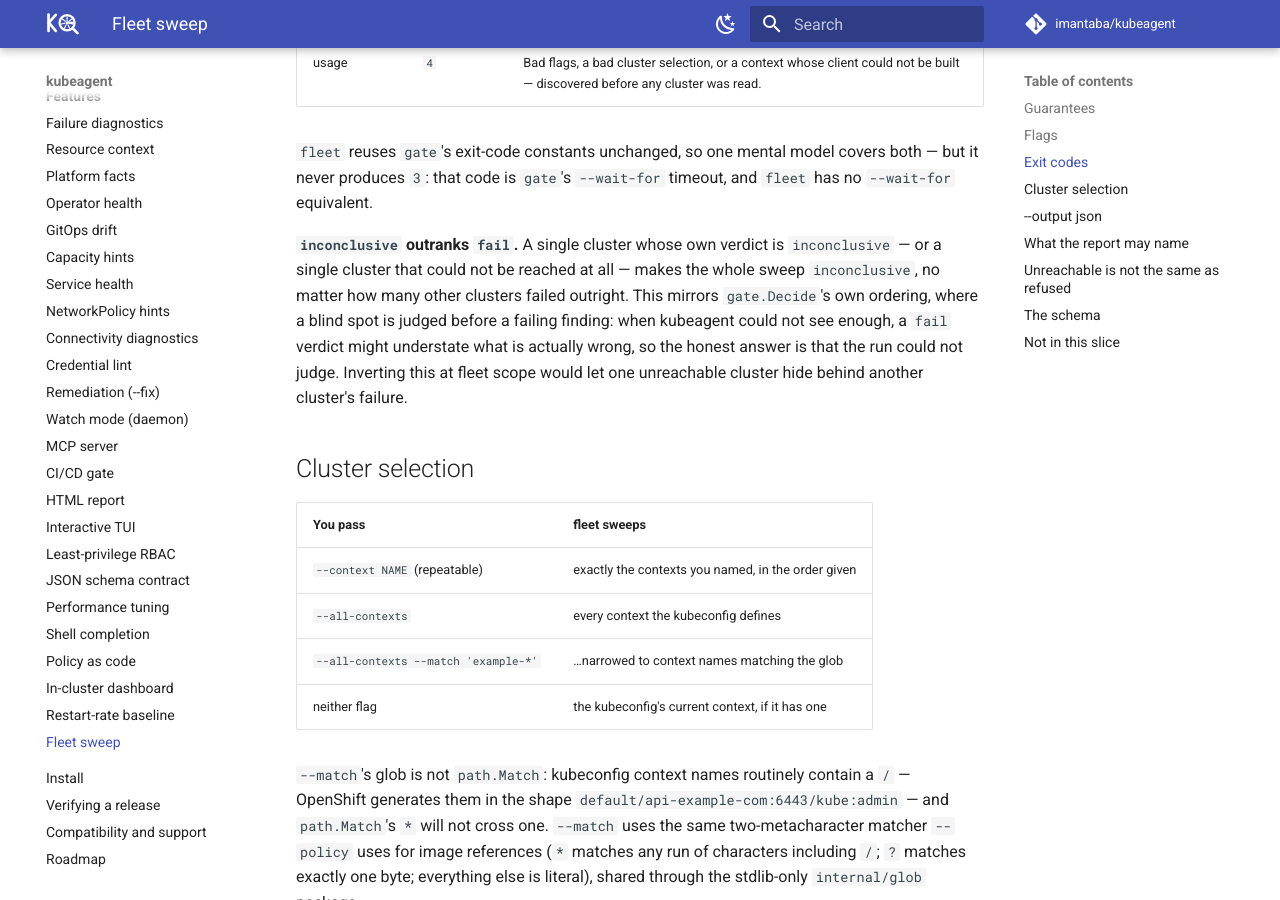
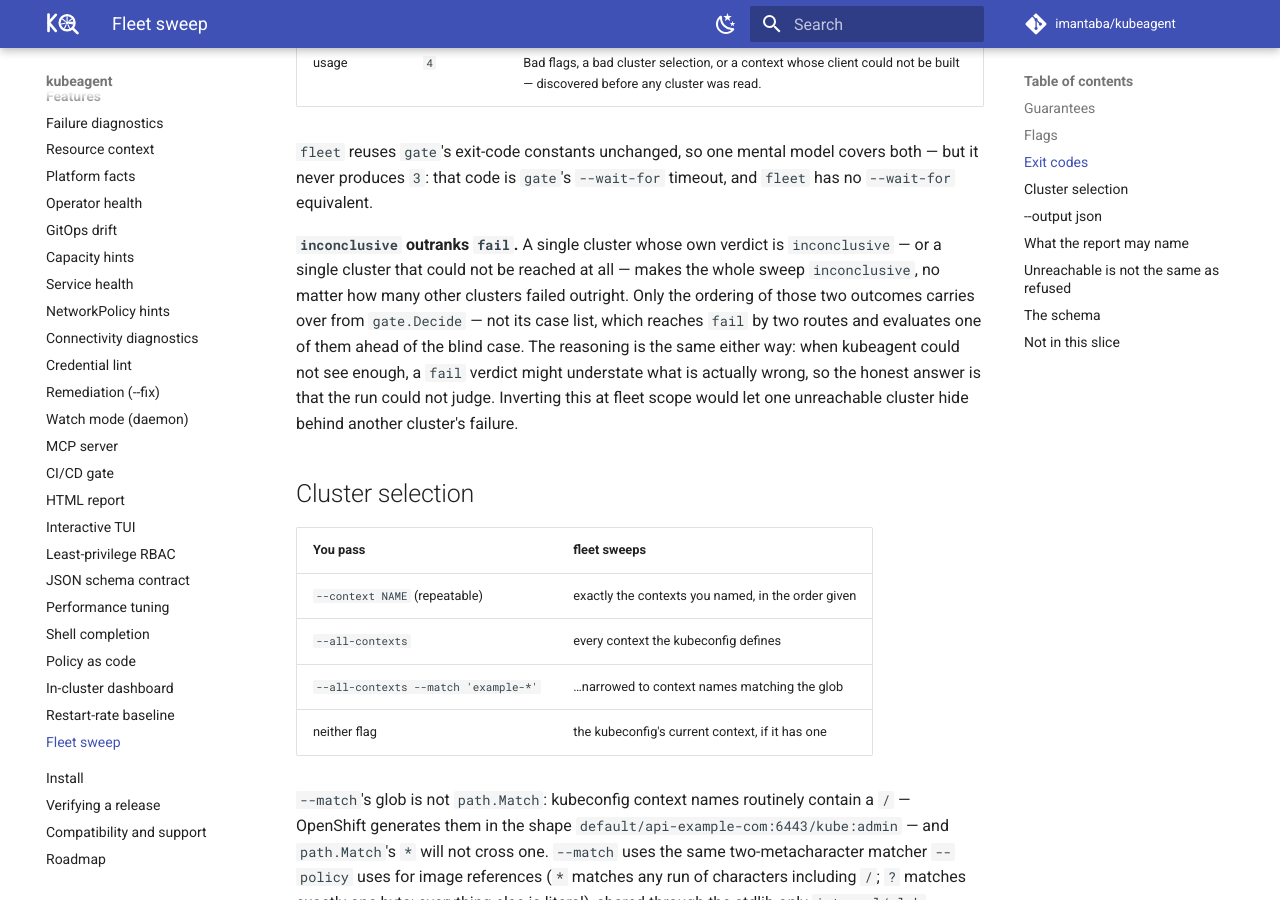
Before and after one commit to imantaba/kubeagent, an MkDocs documentation site: the page built from website/docs/features/fleet.md, in a window 1280 px wide and 900 px high, scrolled down 2144 px. Built offline with MkDocs 1.6.1 and Material for MkDocs 9.7.7, drawn with Linux system fonts in a browser that asks for light colours; comment, search, counter and statistics services are not loaded.

Commit message:
docs: fix two Task 7 review findings — a stale count and an overstated claim
CLAUDE.md's internal/dashboard paragraph still called the versioned JSON
documents "seven" while two paragraphs below it — updated by the fleet
documentation commit — already said "eight". All three sentences describe the
same number, so the file contradicted itself a few lines apart.

website/docs/features/fleet.md claimed fleet's inconclusive-outranks-fail
ordering "mirrors gate.Decide's own ordering, where a blind spot is judged
before a failing finding". That is not true of gate.Decide's full switch: an
in-scope policy rule that never ran resolves to "fail" one case before the
blind check runs. The claim happens to hold for every verdict fleet can
produce, because fleet builds gate.Options{FailOn} and never sets the policy
fields — but a doc that states a false thing about another package's control
flow and is saved by a coincidence of the caller is a doc that will mislead
the first reader who changes the caller. Reworded to say what actually carries
over, matching the comment on internal/fleet's own decide().

Signed-off-by: imantaba <itn.taba@gmail.com>

```diff
--- a/website/docs/features/fleet.md
+++ b/website/docs/features/fleet.md
@@ -83,11 +83,13 @@ timeout, and `fleet` has no `--wait-for` equivalent.
 **`inconclusive` outranks `fail`.** A single cluster whose own verdict is
 `inconclusive` — or a single cluster that could not be reached at all — makes
 the whole sweep `inconclusive`, no matter how many other clusters failed
-outright. This mirrors `gate.Decide`'s own ordering, where a blind spot is
-judged before a failing finding: when kubeagent could not see enough, a
-`fail` verdict might understate what is actually wrong, so the honest answer
-is that the run could not judge. Inverting this at fleet scope would let one
-unreachable cluster hide behind another cluster's failure.
+outright. Only the ordering of those two outcomes carries over from
+`gate.Decide` — not its case list, which reaches `fail` by two routes and
+evaluates one of them ahead of the blind case. The reasoning is the same
+either way: when kubeagent could not see enough, a `fail` verdict might
+understate what is actually wrong, so the honest answer is that the run could
+not judge. Inverting this at fleet scope would let one unreachable cluster
+hide behind another cluster's failure.
 
 ## Cluster selection
 
```
Also changed, not shown: CLAUDE.md (+1 -1 lines).
